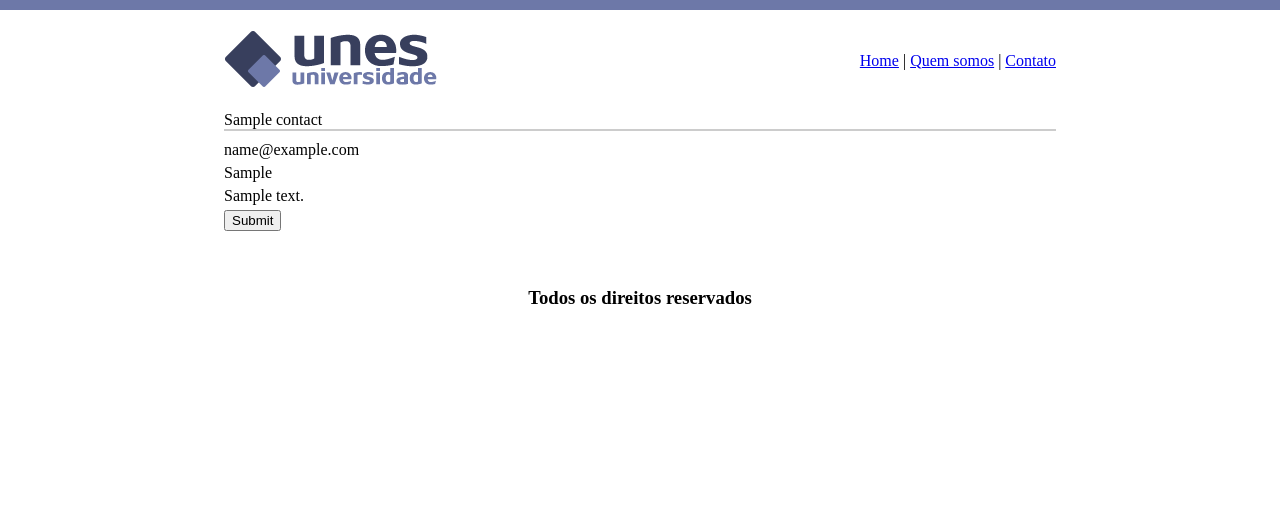
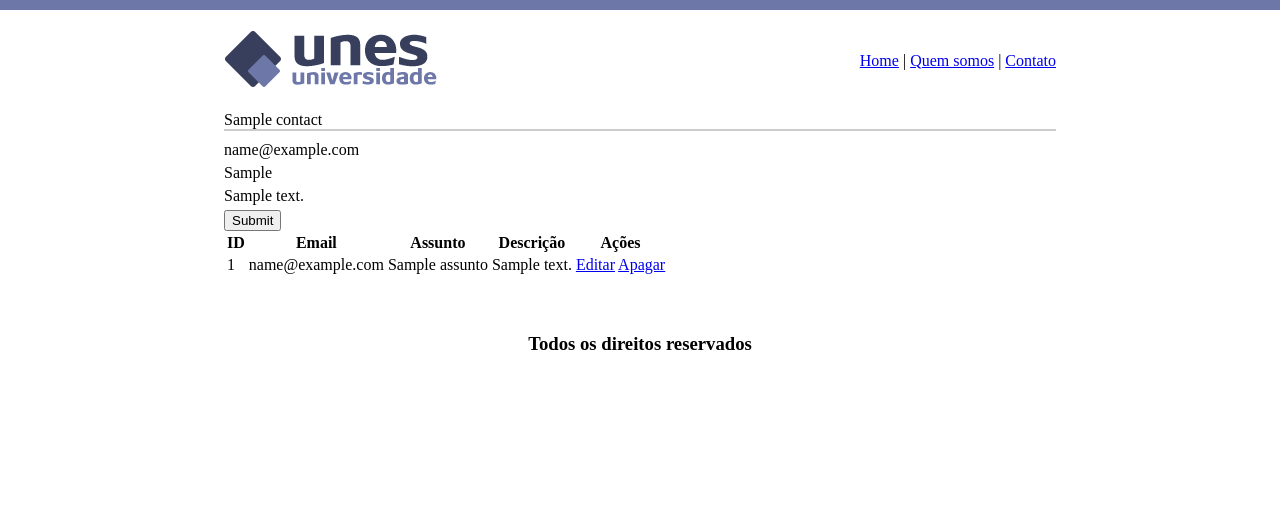
Before and after one commit to yrnThiago/Desafio_2, a Flask app: template app/templates/contato.html in a window 1280 px wide. Shown: the top 517 px of the page. Run offline with Flask 3, Linux system fonts and the light colour scheme; the template is opened without the code that fills it: most values are stand-ins (such as "Sample title", 1, 10 or a date in 2020).

Commit message:
feat: add contacts table

```diff
--- a/app/static/css/styles.css
+++ b/app/static/css/styles.css
@@ -59,6 +59,10 @@ body {
     margin: var(--margem-padrao);
 }
 
+.apresentacao__contatos {
+    margin: var(--margem-padrao);
+}
+
 .formulario {
     display: flex;
     flex-direction: column;
--- a/app/templates/contato.html
+++ b/app/templates/contato.html
@@ -11,7 +11,7 @@
 
         <div class="apresentacao__conteudo__divider"></div>
 
-        <form class="formulario" action="">
+        <form class="formulario" action="{{ url_for('contato.add') }}" method="POST">
             <div class="formulario__email">
                 {{ input_email | safe }}
             </div>
@@ -30,5 +30,33 @@
 
         </form>
     </section>
+    <section class="apresentacao__contatos">
+        <table>
+         <thead>
+            <tr>
+               <th>ID</th>
+               <th>Email</th>
+               <th>Assunto</th>
+               <th>Descrição</th>
+               <th>Ações</th>
+            </tr>
+         </thead>
+
+         <tbody>
+            {% for contact in contacts %}
+               <tr>
+                  <td>{{ contact.id }}</td>
+                  <td>{{ contact.email }}</td>
+                  <td>{{ contact.assunto }}</td>
+                  <td>{{ contact.descricao }}</td>
+                  <td>
+                      <a href="{{ url_for('contato.update_by_id', contact_id=contact.id) }}">Editar</a>
+                      <a href="{{ url_for('contato.delete_by_id', contact_id=contact.id) }}">Apagar</a>
+                  </td>
+               </tr>
+            {% endfor %}
+         </tbody>
+      </table>
+    </section>
 </main>
 {% endblock %}
```
